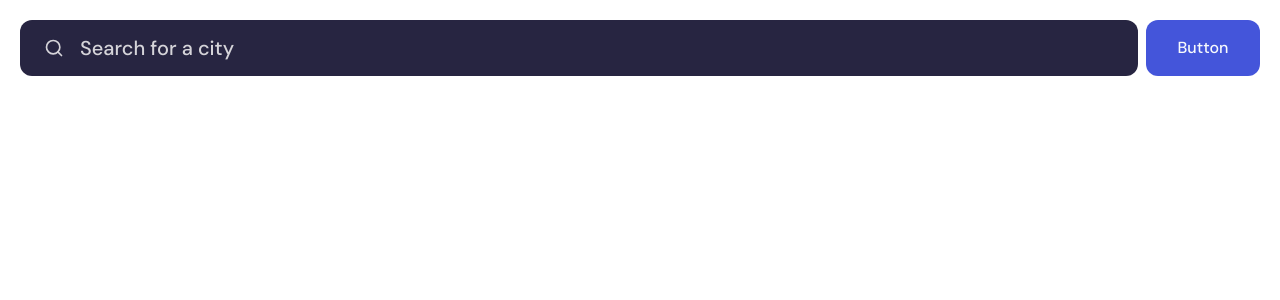
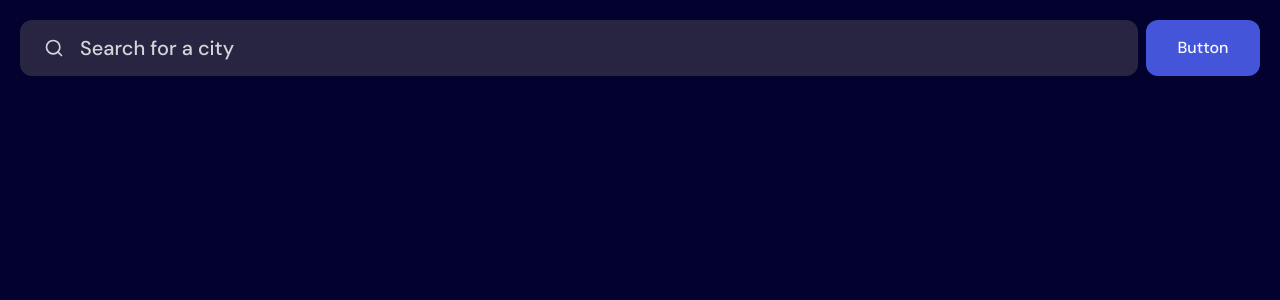
Before and after one commit to SouleymaneSy7/FEM-30-weather-app-hackaton, a Next.js app: page / in a window 1280 px wide. Shown: the top 300 px of the page. Built offline with nearby package versions, Linux system fonts and the light colour scheme.

Commit message:
style: update the global css style

```diff
--- a/src/app/globals.css
+++ b/src/app/globals.css
@@ -210,7 +210,7 @@
   /* } */
 
   body {
-    @apply w-full h-screen font-body font-medium text-fs-preset-7 leading-small overflow-x-hidden;
+    @apply w-full h-svh bg-neutral-900 font-body font-medium text-fs-preset-7 leading-small overflow-x-hidden;
   }
 }
 
```
